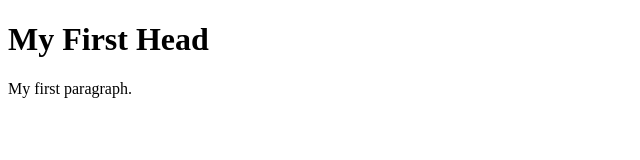
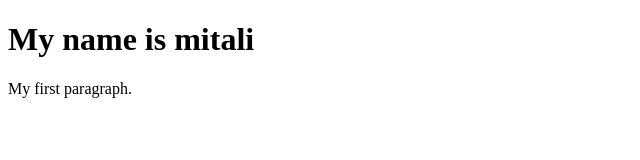
Before and after one commit to mitjadh/test, a plain HTML site: page index.html in a window 1280 px wide. Shown: the whole page, without its empty margins (0-640 px from the left). Drawn offline with Linux system fonts and the light colour scheme.

Commit message:
commit all html

```diff
--- a/index.html
+++ b/index.html
@@ -2,7 +2,7 @@
 <html>
 <body>
 
-<h1>My First Head</h1>
+<h1>My name is mitali</h1>
 <p>My first paragraph.</p>
 
 </body>
```
Also changed, not shown: index-2.html (+1 -1 lines).
